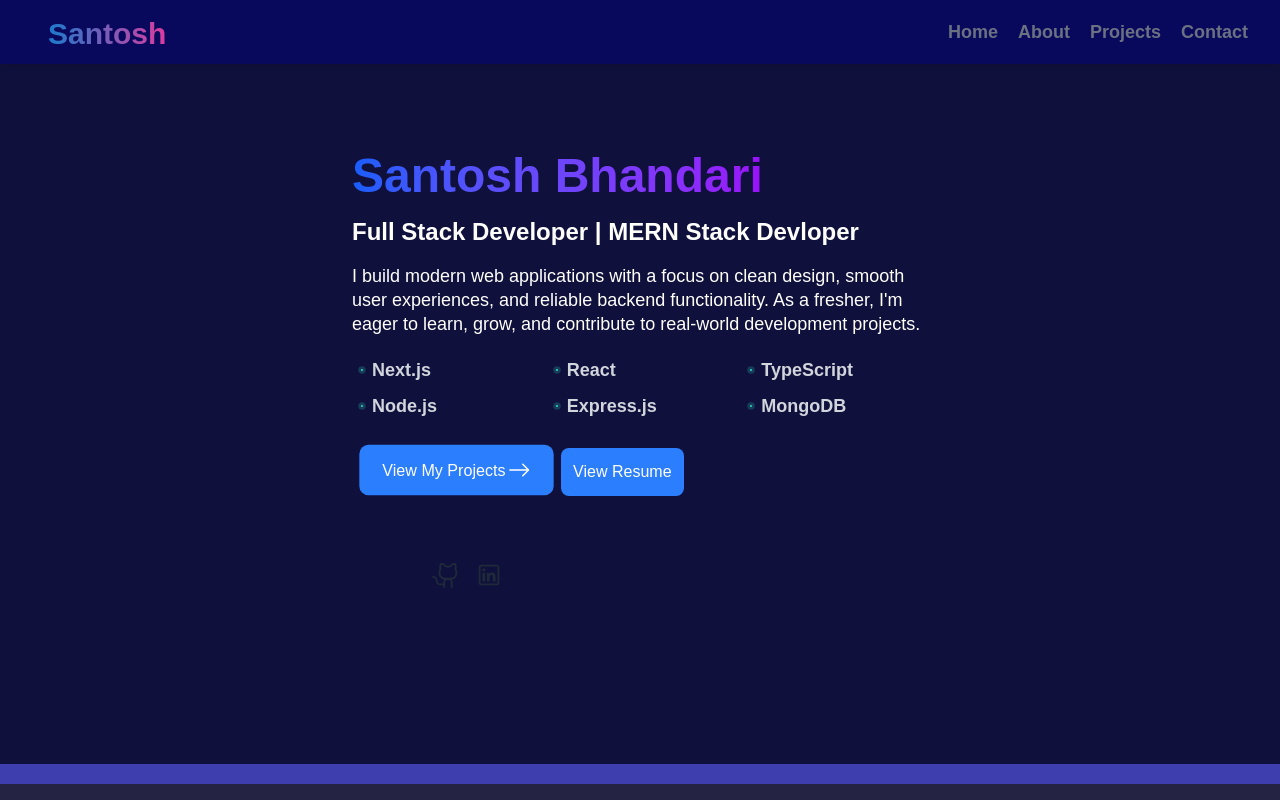
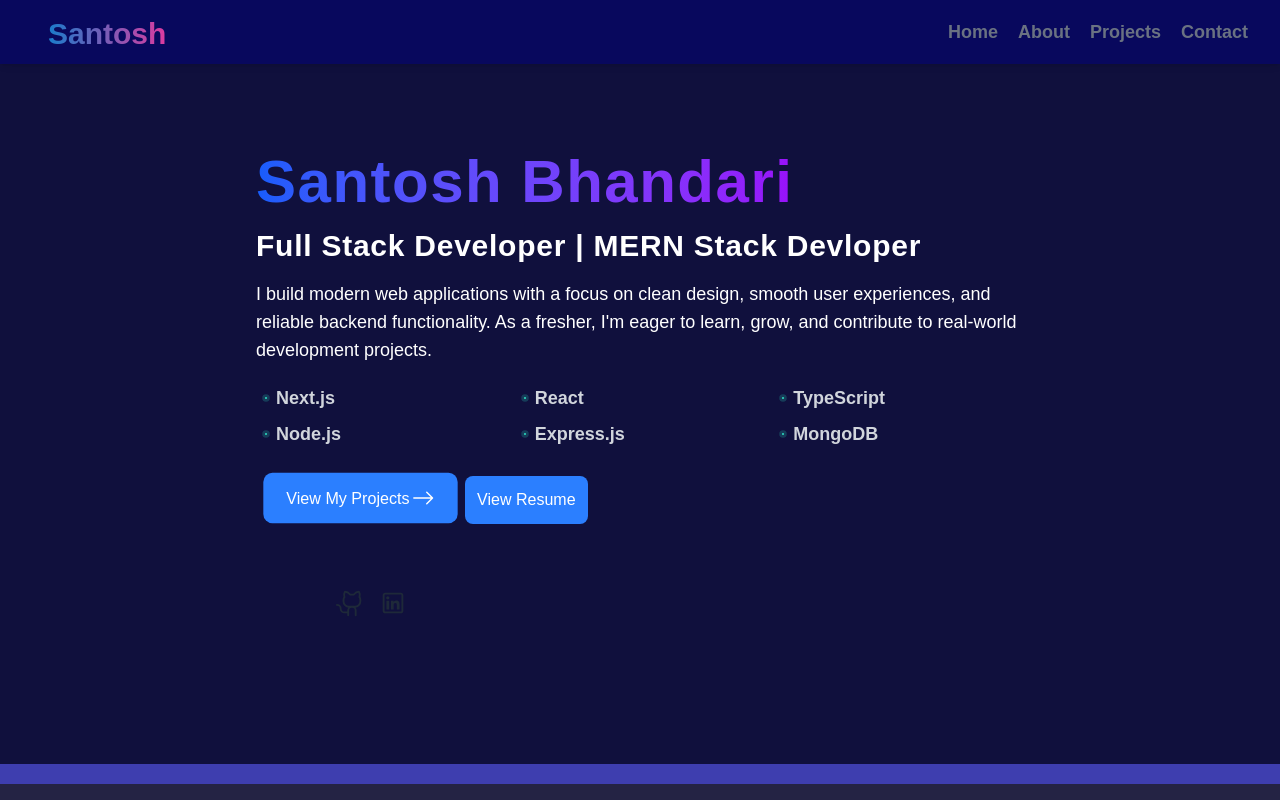
Before and after one commit to SantoshBhandari7/Portfolio, a Next.js app: page / in a window 1280 px wide. Shown: the top 800 px of the page. Built offline with nearby package versions, Linux system fonts and the light colour scheme.

Commit message:
final push

```diff
--- a/components/hero/hero.tsx
+++ b/components/hero/hero.tsx
@@ -9,7 +9,7 @@ import { PiDotDuotone, PiGithubLogo } from "react-icons/pi";
 const HeroPage = () => {
   return (
     <main className="w-full bg-[#05053b]  ">
-      <section className="relative min-h-[90vh]   bg-[#3e3eaf]  ">
+      <section className="relative min-h-[90vh]  bg-[#3e3eaf]  ">
         {/* <div
           className="
             absolute
@@ -29,18 +29,18 @@ const HeroPage = () => {
             backgroundSize: "auto 100%",
           }}
         > */}
-        <div className="flex min-h-150  px-5 py-15 md:px-10   sm:min-h-163 sm:px-10  md:py-2 lg:min-h-175 lg:px-20 sm:justify-center sm:py-8 lg:text-left  bg-[#10103d] ">
-          <div className="max-w-xl pt-20  lg:text-left">
-            <div className="flex   gap-3 text-4xl font-extrabold sm:text-5xl ">
-              <h1 className="bg-linear-to-r bg-clip-text text-transparent from-blue-600 to-purple-600">
+        <div className="flex min-h-150   py-15 md:px-10   sm:min-h-163 sm:px-10 px-5  lg:px-20 md:py-2 lg:min-h-175  sm:justify-center lg:justify-center sm:py-8   bg-[#10103d] ">
+          <div className="max-w-3xl pt-20 ">
+            <div className="flex  gap-3 text-3xl font-extrabold sm:text-5xl lg:text-6xl ">
+              <h1 className="bg-linear-to-r flex flex-row tracking-wide bg-clip-text text-transparent from-blue-600 to-purple-600">
                 Santosh Bhandari
               </h1>
             </div>
 
-            <p className="mt-4 text-xl font-semibold text-white sm:text-xl lg:text-2xl">
+            <p className="mt-4  text-xl tracking-wide font-semibold text-white sm:text-xl lg:text-3xl">
               Full Stack Developer | MERN Stack Devloper
             </p>
-            <p className="mt-4 text-md leading-6 text-white sm:text-base lg:text-lg">
+            <p className="mt-4 text-md   text-white sm:text-base lg:text-lg">
               I build modern web applications with a focus on clean design,
               smooth user experiences, and reliable backend functionality. As a
               fresher, I'm eager to learn, grow, and contribute to real-world
```
